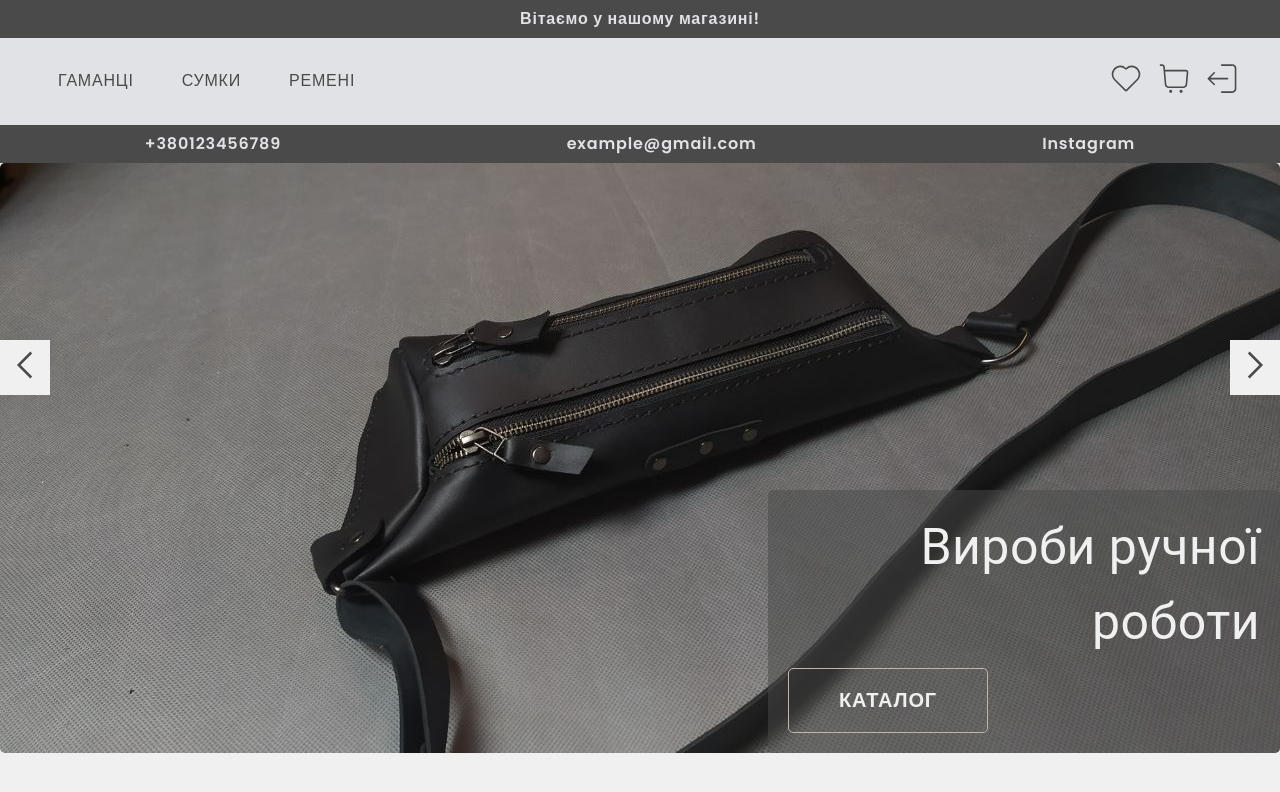
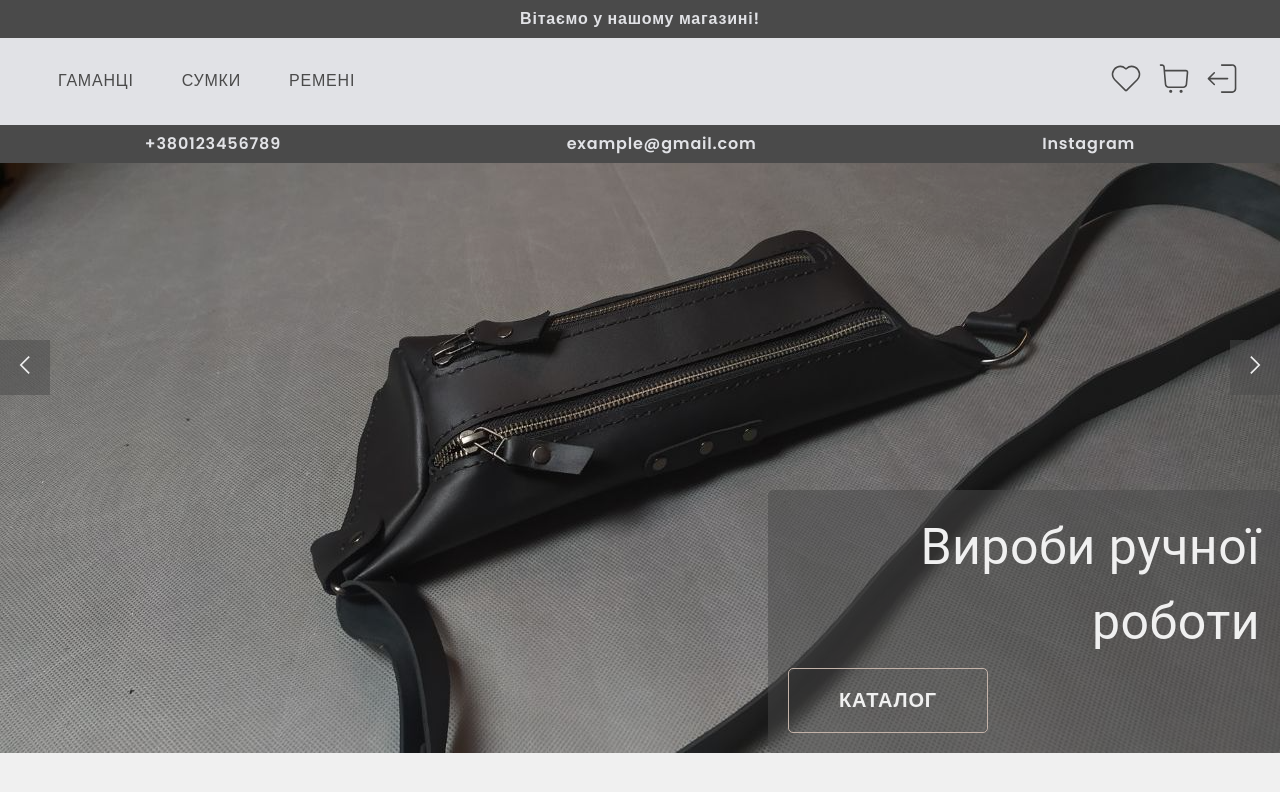
Before and after one commit to KaterynaKocheharova/Handmade-Products-Store, a React (Vite) app: page / in a window 1280 px wide. Shown: the top 792 px of the page. Built offline with nearby package versions, Linux system fonts and the light colour scheme.

Commit message:
fix swiper styles

```diff
--- a/src/components/HomePageComponents/SwiperCustomNavBtns/SwiperCustomNavBtns.module.css
+++ b/src/components/HomePageComponents/SwiperCustomNavBtns/SwiperCustomNavBtns.module.css
@@ -8,18 +8,32 @@
 }
 
 .button {
-    padding: 10px;
+  padding: 5px;
   cursor: pointer;
-    background-color: var(--main-bg-color);
+  background-color: var(--main-font-color-transparent);
+  border: 1px solid var(--main-bg-color);
   border: none;
 }
 
+@media screen and (min-width: 550px) {
+  .button {
+    padding: 15px;
+  }
+}
+
 .button-disabled {
-    background-color:gray;
+  background-color: gray;
 }
 
 .icon {
-    width: 30px;
-    height: 30px;
-    color: var(--main-font-color);
+  width: 10px;
+  height: 10px;
+  color: var(--main-bg-color);
 }
+
+@media screen and (min-width: 550px) {
+  .icon {
+    width: 20px;
+    height: 20px;
+  }
+}
--- a/src/components/common/CustomSwiper/CustomSwiper.module.css
+++ b/src/components/common/CustomSwiper/CustomSwiper.module.css
@@ -11,10 +11,6 @@
     position: relative;
   }
 
-  .product-swiper-image {
-  border-radius: var(--card-border-radius);
-  }
-
   .text-container {
     width: 400px;
     padding: 30px;
```
Lines whose indentation alone changed are shown as unchanged.
